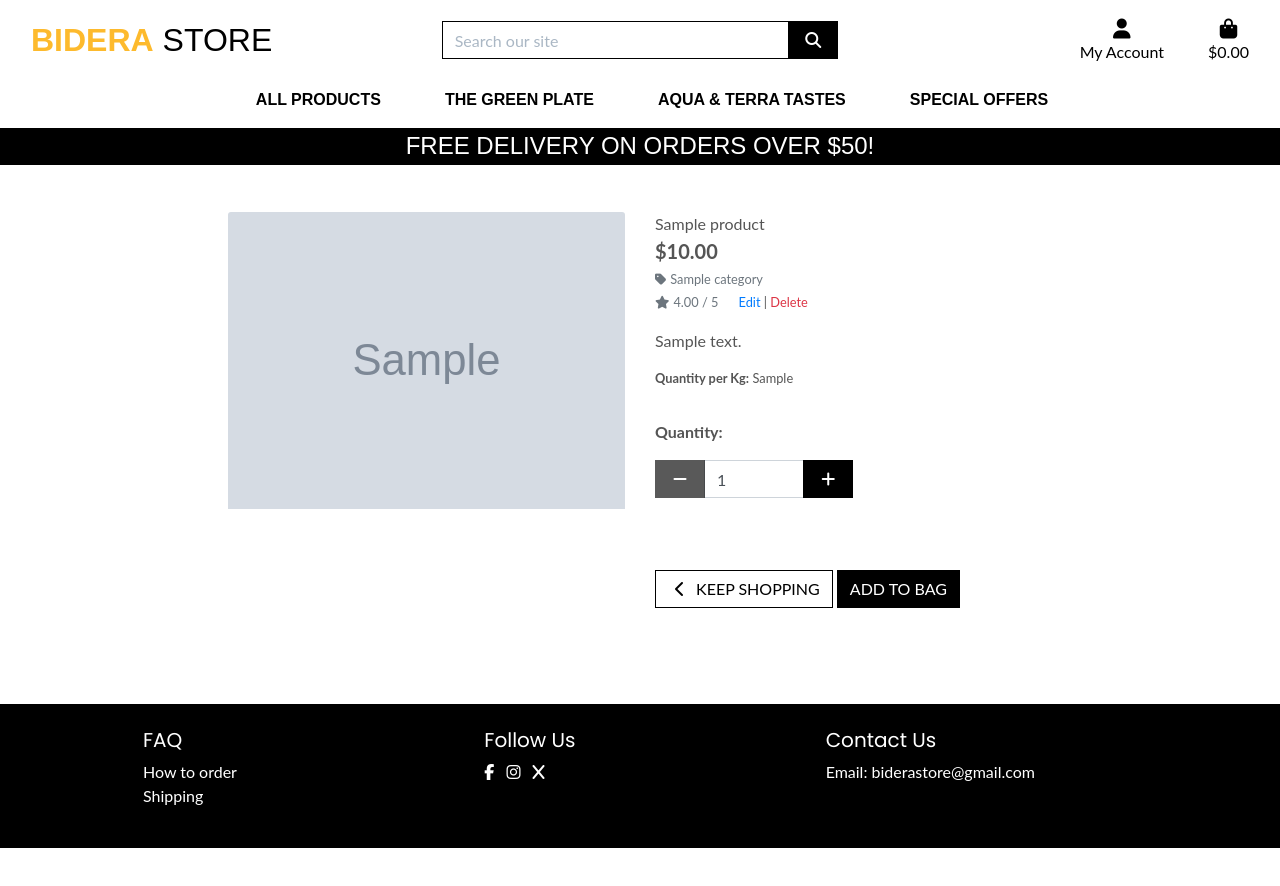
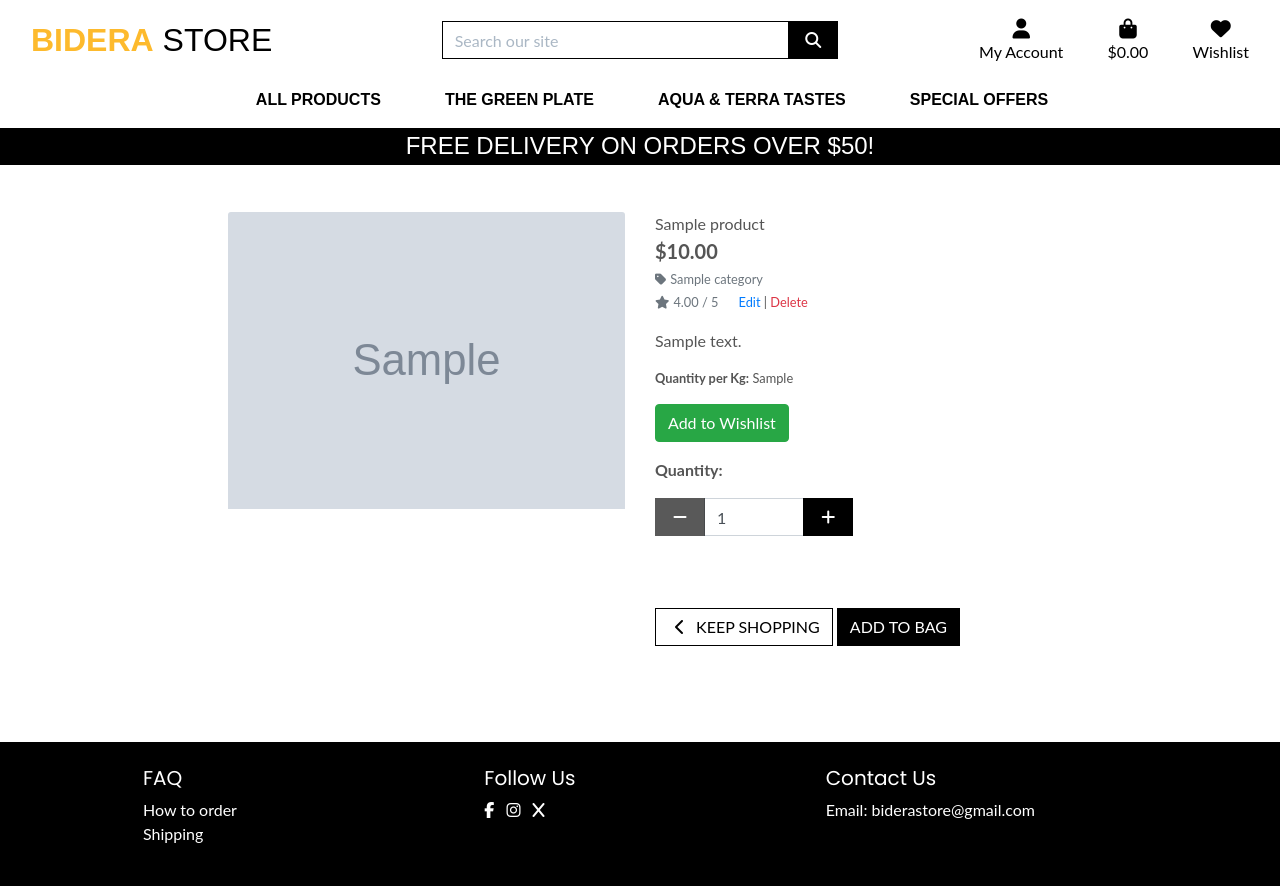
Before and after one commit to atchutchi/bidera_store, a Django app: page /products/1/ in a window 1280 px wide. Before the commit the page ends 848 px from the top, so only its background shows below. Run offline with Django 3.2, Linux system fonts and the light colour scheme; a user stored in the database is signed in; tables that the repository leaves empty hold one stand-in row (values such as "Sample post"); grey boxes marked "Sample" are stand-in pictures; parts of the project's set-up code (start-up, migrations or seed data) failed here and were passed over; some libraries are stand-ins or nearby versions; some web fonts are replaced.

Commit message:
Added wishlist to the base template, views and products details

```diff
--- a/products/templates/products/product_detail.html
+++ b/products/templates/products/product_detail.html
@@ -53,6 +53,15 @@
                 {% if product.quantity_per_kg %}
                 <p class="small"><strong>Quantity per Kg:</strong> {{ product.quantity_per_kg }}</p>
                 {% endif %}
+                <!-- Wishlist button - Add or remove from wishlist -->
+                <!-- Check if the product is already in the user's wishlist -->
+                {% if user.is_authenticated %}
+                    {% if product in user_wishlist %}
+                        <a href="{% url 'wishlist_remove' product.id %}" class="btn btn-danger">Remove from Wishlist</a>
+                    {% else %}
+                        <a href="{% url 'wishlist_add' product.id %}" class="btn btn-success">Add to Wishlist</a>
+                    {% endif %}
+                {% endif %}
                 <form class="form" action="{% url 'add_to_bag' product.id %}" method="POST">
                     {% csrf_token %}
                     <div class="form-row">
--- a/products/views.py
+++ b/products/views.py
@@ -5,6 +5,7 @@ from django.db.models import Q
 from django.db.models.functions import Lower
 
 from .models import Product, Category
+from wishlist.models import WishlistItem
 from .forms import ProductForm
 
 # Create your views here.
@@ -136,3 +137,21 @@ def delete_product(request, product_id):
     product.delete()
     messages.success(request, 'Product deleted!')
     return redirect(reverse('products'))
+
+
+@login_required
+def add_to_wishlist(request, product_id):
+    """View para adicionar um produto à lista de desejos"""
+    product = get_object_or_404(Product, pk=product_id)
+    WishlistItem.objects.create(user=request.user, product=product)
+    messages.success(request, 'Produto adicionado à lista de desejos!')
+    return redirect(reverse('product_detail', args=[product_id]))
+
+@login_required
+def remove_from_wishlist(request, product_id):
+    """View para remover um produto da lista de desejos"""
+    product = get_object_or_404(Product, pk=product_id)
+    wishlist_item = WishlistItem.objects.filter(user=request.user, product=product)
+    wishlist_item.delete()
+    messages.success(request, 'Produto removido da lista de desejos.')
+    return redirect(reverse('product_detail', args=[product_id]))
--- a/templates/base.html
+++ b/templates/base.html
@@ -97,6 +97,14 @@
                                 </div>
                             </a>
                         </li>
+                        <li class="list-inline-item">
+                            <a class="text-black nav-link" href="{% url 'wishlist' %}">
+                                <div class="text-center">
+                                    <i class="fas fa-heart fa-lg"></i>
+                                    <p class="my-0">Wishlist</p>
+                                </div>
+                            </a>
+                        </li>
                     </ul>
                 </div>
             </div>
```
